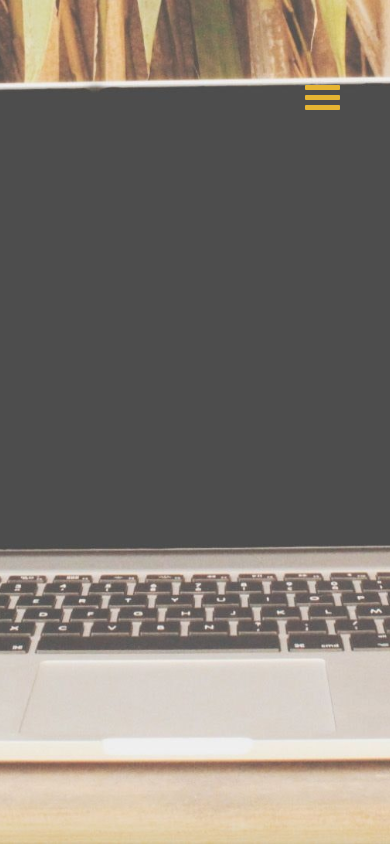
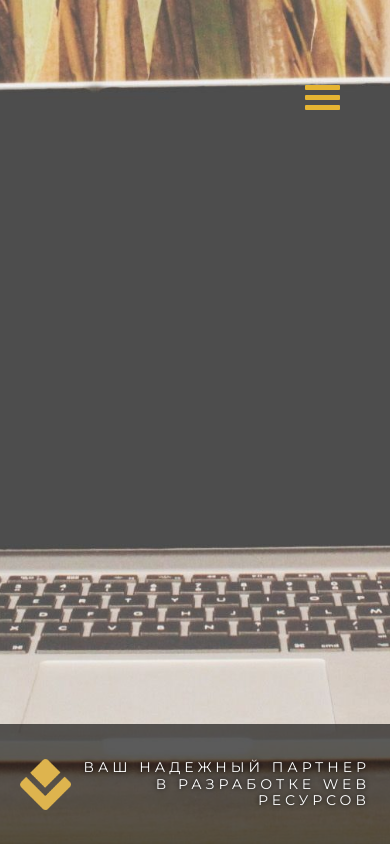
Before and after one commit to Andriyzubets/vinit, a plain HTML site: page index.html in a window 390 px wide. Shown: the top 844 px of the page. Drawn offline with Linux system fonts and the light colour scheme.

Commit message:
adapted index

```diff
--- a/css/style.css
+++ b/css/style.css
@@ -2033,6 +2033,9 @@ a.button1:hover {
 	}
 }
 @media screen and (max-width: 660px) {
+	body {
+		background-attachment: local;
+	}
 	.advantage {
 		padding: 40px 0;
 	}
--- a/js/script.js
+++ b/js/script.js
@@ -18,7 +18,7 @@ if(document.querySelector('.index-body .preheader')) {
 	}
 	if(document.body.clientWidth<=768) {
 		head = parseInt(window.getComputedStyle(document.querySelector('.preheader'), null).height) - parseInt(window.getComputedStyle(document.querySelector('.header'), null).height) - 60;
-		document.querySelector('.header').style.paddingTop=head+'px';
+		document.querySelector('.header').style.top=head+'px';
 	}
 	menu = parseInt(window.getComputedStyle(document.querySelector('.preheader'), null).height) - parseInt(window.getComputedStyle(document.querySelector('.header'), null).height) - parseInt(window.getComputedStyle(document.querySelector('.main-menu'), null).height);
 
```
